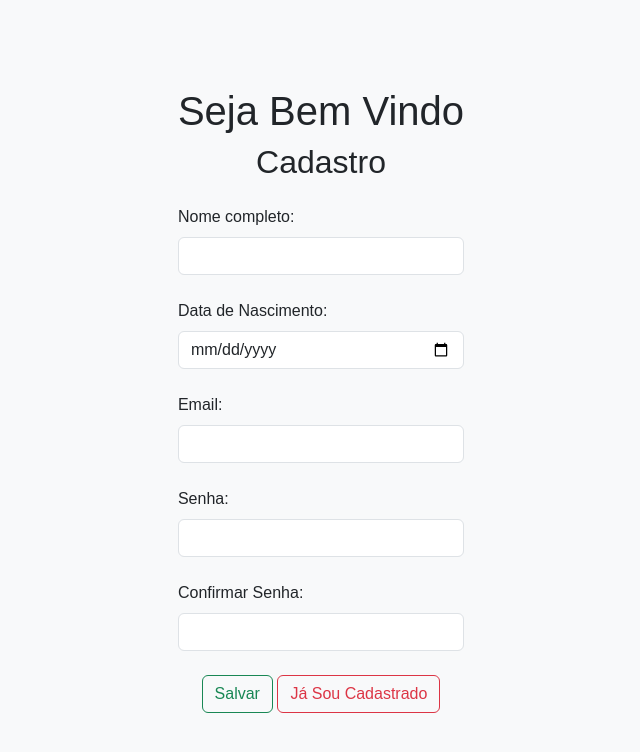
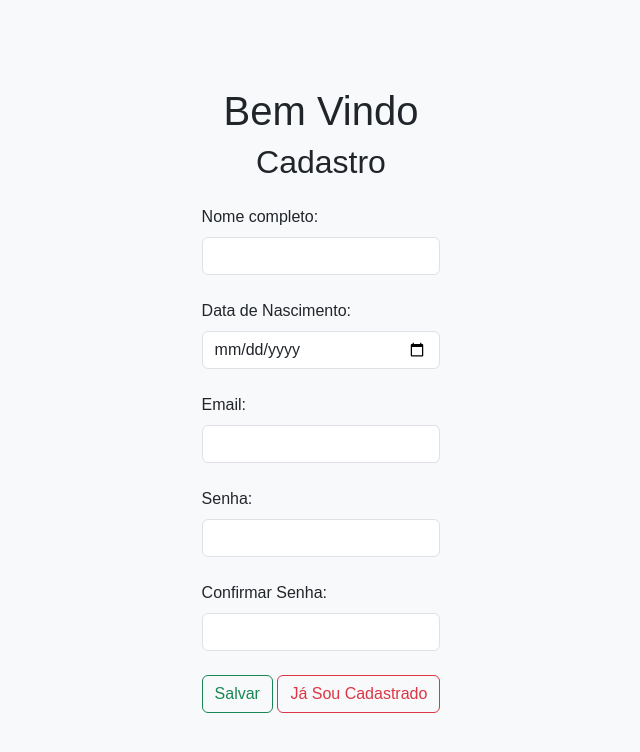
Before and after one commit to lucasribeiro27/Projeto_Netuno_Junho, a plain HTML site: page index.html in a window 1280 px wide. Shown: the whole page, without its empty margins (319-959 px from the left). Drawn offline with nearby package versions, Linux system fonts and the light colour scheme.

Commit message:
Update index.html
edição do h1

```diff
--- a/index.html
+++ b/index.html
@@ -11,7 +11,7 @@
 </head>
 <body class="bg-light">
     <div id="cadastro">
-        <h1>Seja Bem Vindo</h1>
+        <h1>Bem Vindo</h1>
         <h2  class="mb-4">Cadastro</h2>
         <div id="info" class="alert alert-warning" role="alert">
          Você já tem cadastro, <button id="recuperar"class="btn btn-info">clique para recuperar
```
